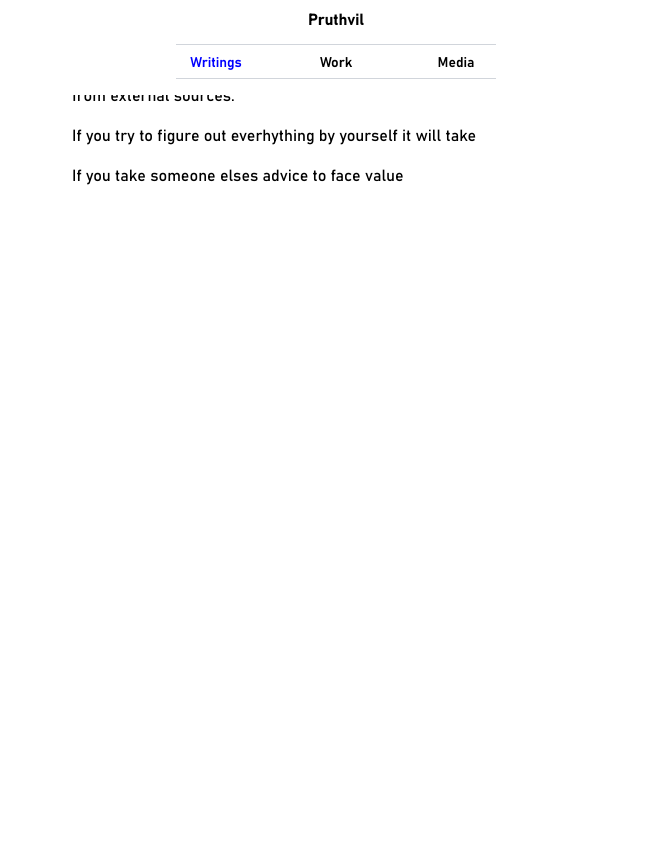
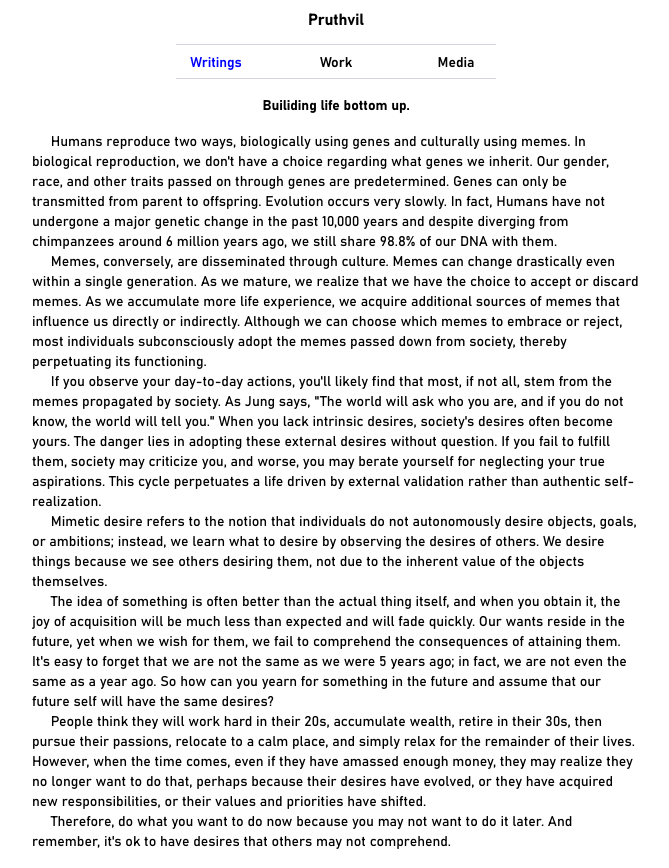
Before and after one commit to pruthvill/blog, a Next.js app: page /writings/posts/bottom-up in a window 1280 px wide. Shown: the whole page, without its empty margins (304-973 px from the left). Before the commit the page ends 800 px from the top, so only its background shows below. Built offline with nearby package versions, Linux system fonts and the light colour scheme.

Commit message:
Update page.tsx

```diff
--- a/app/writings/posts/bottom-up/page.tsx
+++ b/app/writings/posts/bottom-up/page.tsx
@@ -1,35 +1,77 @@
-import Header from "@/app/components/Header";
-import Link from "next/link";
+import Post from "@/app/components/Post";
 
-const Media = () => {
-  return (
-    <div className="pruthvil  ">
-      <Header />
+const BottomUpPost = () => {
+  const postData = {
+    title: "Builiding life bottom up.",
+    content: (
+      <>
+        <p>
+          &nbsp;&nbsp;&nbsp;&nbsp;&nbsp;Humans reproduce two ways, biologically using genes and culturally
+          using memes. In biological reproduction, we don't have a choice
+          regarding what genes we inherit. Our gender, race, and other traits passed on through genes are predetermined.
+          Genes can only be transmitted from parent to offspring. Evolution occurs very slowly. In fact,
+          Humans have not undergone a major genetic change in the past 10,000
+          years and despite diverging from chimpanzees around 6 million years ago, we
+          still share 98.8% of our DNA with them.
+        </p>
 
-      <div className="max-w-xl mx-auto sm:px-6">
-        <h2 className="text-center text-lg font-bold mb-2 ">
-         On Advices
-        </h2>
+        <p>
+          &nbsp;&nbsp;&nbsp;&nbsp;&nbsp;Memes, conversely, are disseminated through culture. Memes can
+          change drastically even within a single generation. As we mature, we
+          realize that we have the choice to accept or discard memes. As we accumulate
+          more life experience, we acquire additional sources of memes that
+          influence us directly or indirectly. Although we can choose which
+          memes to embrace or reject, most individuals subconsciously adopt the
+          memes passed down from society, thereby perpetuating its functioning.
+        </p>
 
-        <div className="flex flex-col mx-auto  ">
-          <ul className="flex flex-col gap-4 ">
-            <li>
-              <p className="mb-4 "> If you want to do better in any domain of life you have two ways to go about it.
-              First is to trying to figure out everything by yourself and advice from external sources.
-              </p>
-              <p className="mb-4 "> If you try to figure out everhything by yourself it will take </p>
+        <p>
+          &nbsp;&nbsp;&nbsp;&nbsp;&nbsp;If you observe your day-to-day actions, you'll likely find that most,
+          if not all, stem from the memes propagated by society. As Jung says,
+          "The world will ask who you are, and if you do not know, the world will tell you."
+          When you lack intrinsic desires, society's desires often become yours.
+          The danger lies in adopting these external desires without question.
+          If you fail to fulfill them, society may criticize you, and worse, you may berate yourself for neglecting your true aspirations. This cycle perpetuates a life driven by external validation rather than authentic self-realization.
+        </p>
 
+        <p>
+          &nbsp;&nbsp;&nbsp;&nbsp;&nbsp;Mimetic desire refers to the notion that individuals do not
+          autonomously desire objects, goals, or ambitions; instead, we learn
+          what to desire by observing the desires of others. We desire things
+          because we see others desiring them, not due to the inherent value of
+          the objects themselves.
+        </p>
 
+        <p>
+          &nbsp;&nbsp;&nbsp;&nbsp;&nbsp;The idea of something is often better than the actual thing itself,
+          and when you obtain it, the joy of acquisition will be much less than
+          expected and will fade quickly. Our wants reside in the future, yet
+          when we wish for them, we fail to comprehend the consequences of
+          attaining them. It's easy to forget that we are not the same as we were 5 years
+          ago; in fact, we are not even the same as a year ago. So how can you
+          yearn for something in the future and assume that our future self will
+          have the same desires?
+        </p>
 
-              <p className="mb-4 "> If you take someone elses advice to face value </p>
-              <p className="mb-4 "> </p>
-              <p className="mb-4 "> </p>
-            </li>
-          </ul>
-        </div>
-      </div>
-    </div>
-  );
+        <p>
+          &nbsp;&nbsp;&nbsp;&nbsp;&nbsp;People think they will work hard in their 20s, accumulate wealth,
+          retire in their 30s, then pursue their passions, relocate to a calm
+          place, and simply relax for the remainder of their lives. However,
+          when the time comes, even if they have amassed enough money, they may
+          realize they no longer want to do that, perhaps because their desires
+          have evolved, or they have acquired new responsibilities, or their values and priorities have shifted.
+        </p>
+
+        <p>
+          &nbsp;&nbsp;&nbsp;&nbsp;&nbsp;Therefore, do what you want to do now because you may not want to do
+          it later. And remember, it's ok to have desires that others
+          may not comprehend.
+        </p>
+      </>
+    ),
+  };
+
+  return <Post {...postData} />;
 };
 
-export default Media;
+export default BottomUpPost;
```
